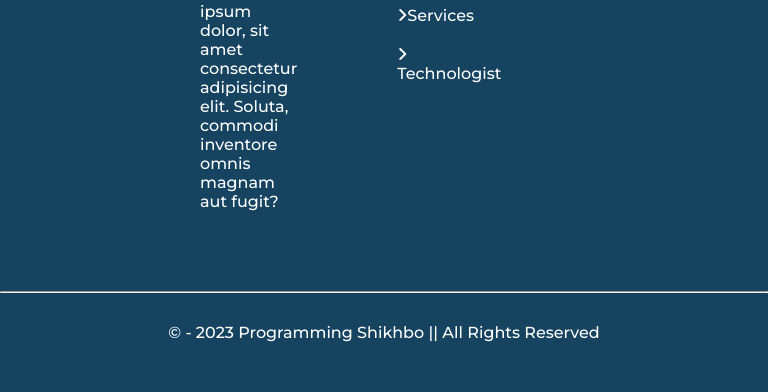
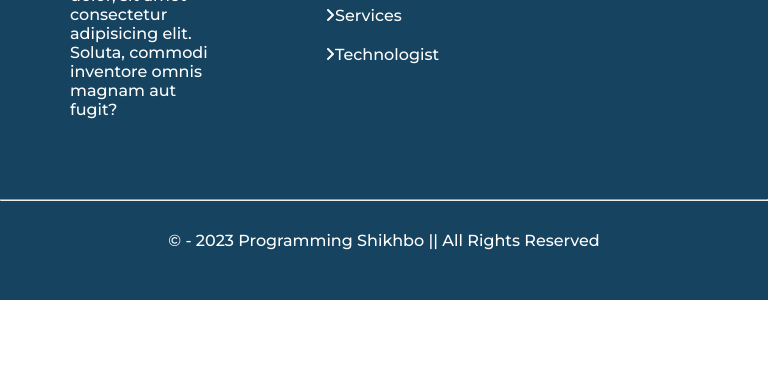
Before and after one commit to Kallol-png/Responsive-website-html-css, a plain HTML site: page index.html in a window 768 px wide. Shown: the part 8192-8584 px from the top of the page. After the commit the page ends 8492 px from the top, so only its background shows below. Drawn offline with Linux system fonts and the light colour scheme; a web font is replaced by a local one.

Commit message:
footer section code

```diff
--- a/style.css
+++ b/style.css
@@ -597,4 +597,9 @@ footer{
       .single-take-care{
        margin-bottom: 70px;
     }
+    /* Footer section code start here */
+#footer-parent{
+    margin-left: 70px;
+    margin-right: 70px;
+}
     }
```
